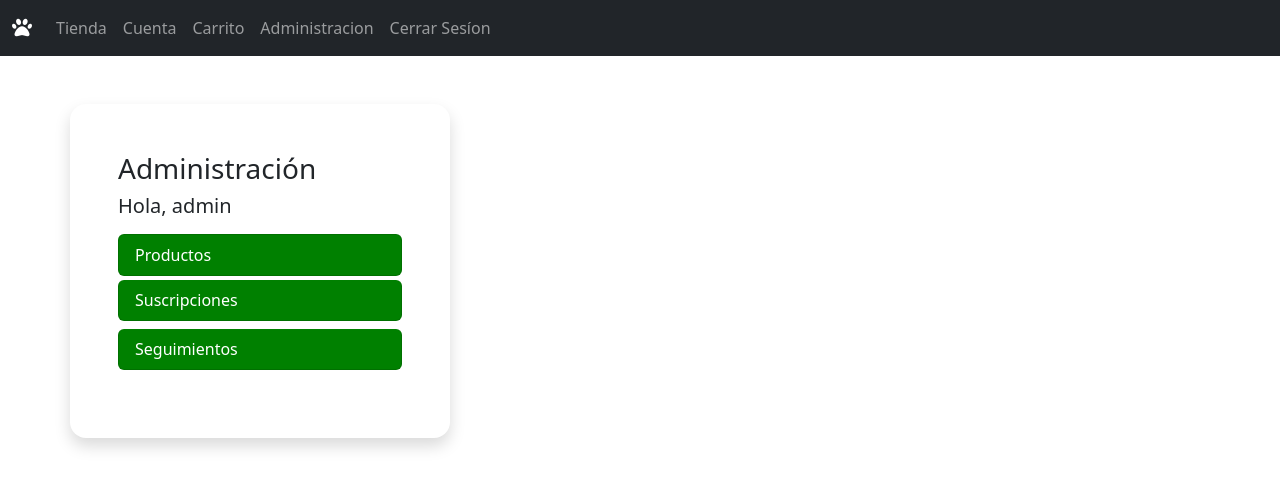
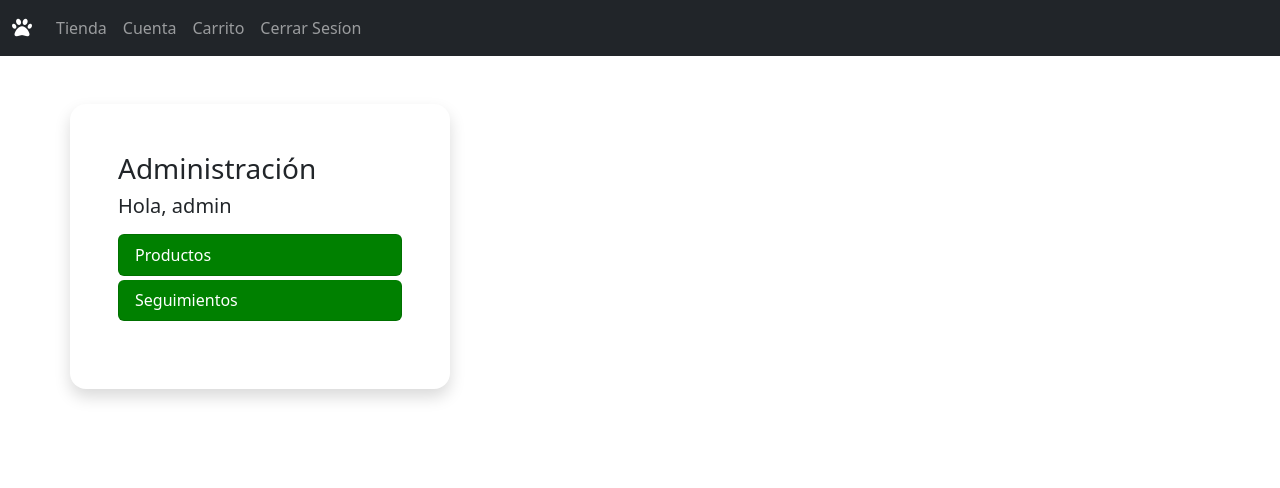
Before and after one commit to IgnacioRiffop/Proyecto-Web, a Django app: page /administracion/ in a window 1280 px wide. Shown: the top 488 px of the page. Run offline with Django 4.2, Linux system fonts and the light colour scheme; a user stored in the database is signed in; data comes from the database, SQL or seed files in the repository; some libraries are stand-ins or nearby versions.

Commit message:
administracion

```diff
--- a/core/templates/core/administracion.html
+++ b/core/templates/core/administracion.html
@@ -22,8 +22,6 @@
                             aria-current="true">
                             Productos
                         </a>
-                        <a href="" class="list-group-item list-group-item-action my-1 btn btn-verde">
-                            Suscripciones</a>
                         <a href="{% url 'adminSeguimiento' %}" class="list-group-item list-group-item-action my-1 btn btn-verde">
                             Seguimientos</a>
                     </div>
--- a/core/templates/core/base.html
+++ b/core/templates/core/base.html
@@ -38,11 +38,6 @@
           <li class="nav-item">
             <a class="nav-link" href="{% url 'carrito' %}">Carrito</a>
           </li>
-          {% if user.username == "admin" %}
-          <li class="nav-item">
-            <a class="nav-link" href="{% url 'administracion' %}">Administracion</a>
-          </li>
-          {% endif %}
           <li class="nav-item">
             <a class="nav-link" href="{% url 'logout' %}">Cerrar Sesíon</a>
           </li>
--- a/core/templates/core/index.html
+++ b/core/templates/core/index.html
@@ -24,6 +24,10 @@
 
     <div>Todas las compras y suscripciones seran destinadas a una fundación sin fines de lucro.</div>
     <div>USD: {{ monedas.dolar.valor}}</div>
+
+    {% if isadmin %}
+      <a href="{% url 'administracion' %}" class="btn btn-verde my-1">Administracion</a>
+    {% endif %}
   </div>
 </div>
 <!-- Fin Bienvenido -->
--- a/core/views.py
+++ b/core/views.py
@@ -78,10 +78,13 @@ def index(request):
     except User.DoesNotExist:
         cliente = None
 
+    flag = usuario_pertenece_a_grupo(request.user.username, 'administradores')
+
     data = {
         'listado': productosAll,
         'monedas': monedas,
         #'personajes': personajes,
+        'isadmin': flag,
         'paginator': paginator
     }
     return render(request, 'core/index.html', data)
@@ -546,8 +549,20 @@ def voucher(request):
 def recuperarPass(request):
     return render(request, ('core/recuperarPass.html'))
 """
+def usuario_pertenece_a_grupo(username, group_name):
+    try:
+        usuario = User.objects.get(username=username)
+        grupo = Group.objects.get(name=group_name)
+        if usuario.groups.filter(name=group_name).exists():
+            return True
+        else:
+            return False
+    except (User.DoesNotExist, Group.DoesNotExist):
+        # Manejar el caso en el que el usuario o el grupo no existan
+        return False
+
 def base(request):
-    return render(request, ('core/base.html'))
+    return render(request, 'core/base.html')
 
 @login_required
 @grupo_requerido('vendedor')
```
